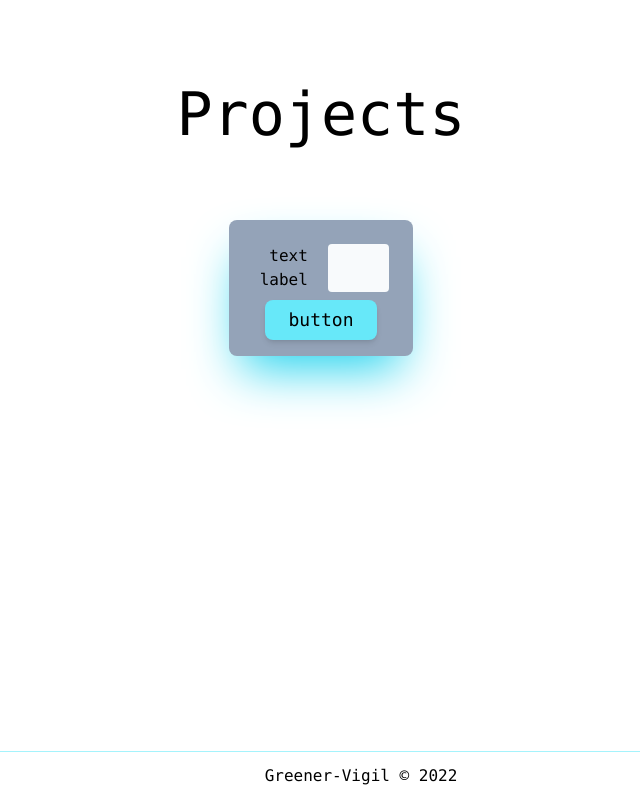
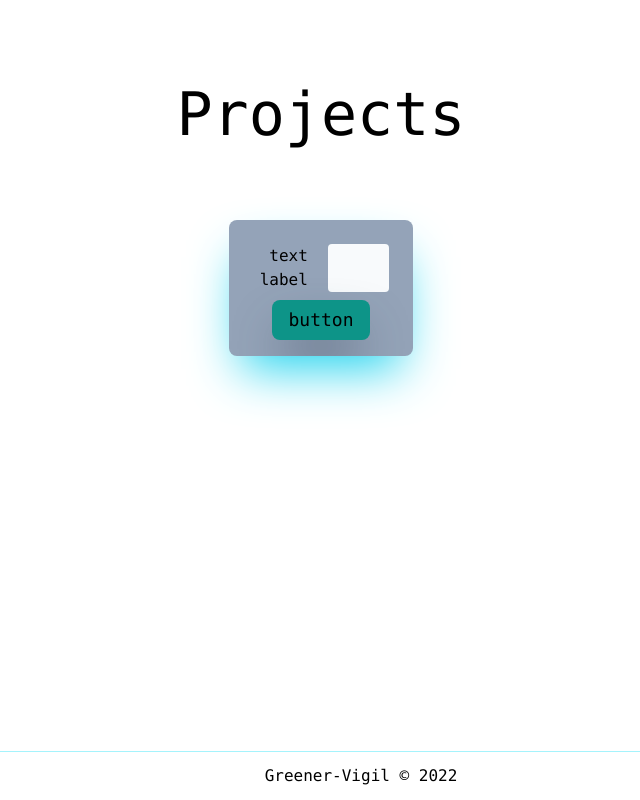
Before and after one commit to greenervigil/next-portfolio, a Next.js app: page /projects in a window 1280 px wide. Shown: the whole page, without its empty margins (319-959 px from the left). Built offline with nearby package versions, Linux system fonts and the light colour scheme.

Commit message:
changing color theme

```diff
--- a/components/button/button.tsx
+++ b/components/button/button.tsx
@@ -15,7 +15,7 @@ const Button: React.FC<ButtonProps> = ({
         <button
             type='button'
             aria-label={ariaLabel || label}
-            className='bg-cyan-300 rounded-lg border-cyan-400 text-black text-center text-lg h-10 w-28 shadow-md hover:bg-cyan-800 hover:text-cyan-400 hover:rounded-lg hover:shadow-2xl hover:shadow-cyan-400 font-mono'
+            className='bg-teal-600 rounded-lg border-slate-800 text-black text-center text-lg h-10 w-auto px-4 shadow-2xl shadow-slate-700 hover:bg-teal-900 hover:text-white hover:rounded-lg hover:shadow-2xl hover:shadow-teal-600 font-mono'
             onClick={handleOnclick}
         >
             {label}
```
